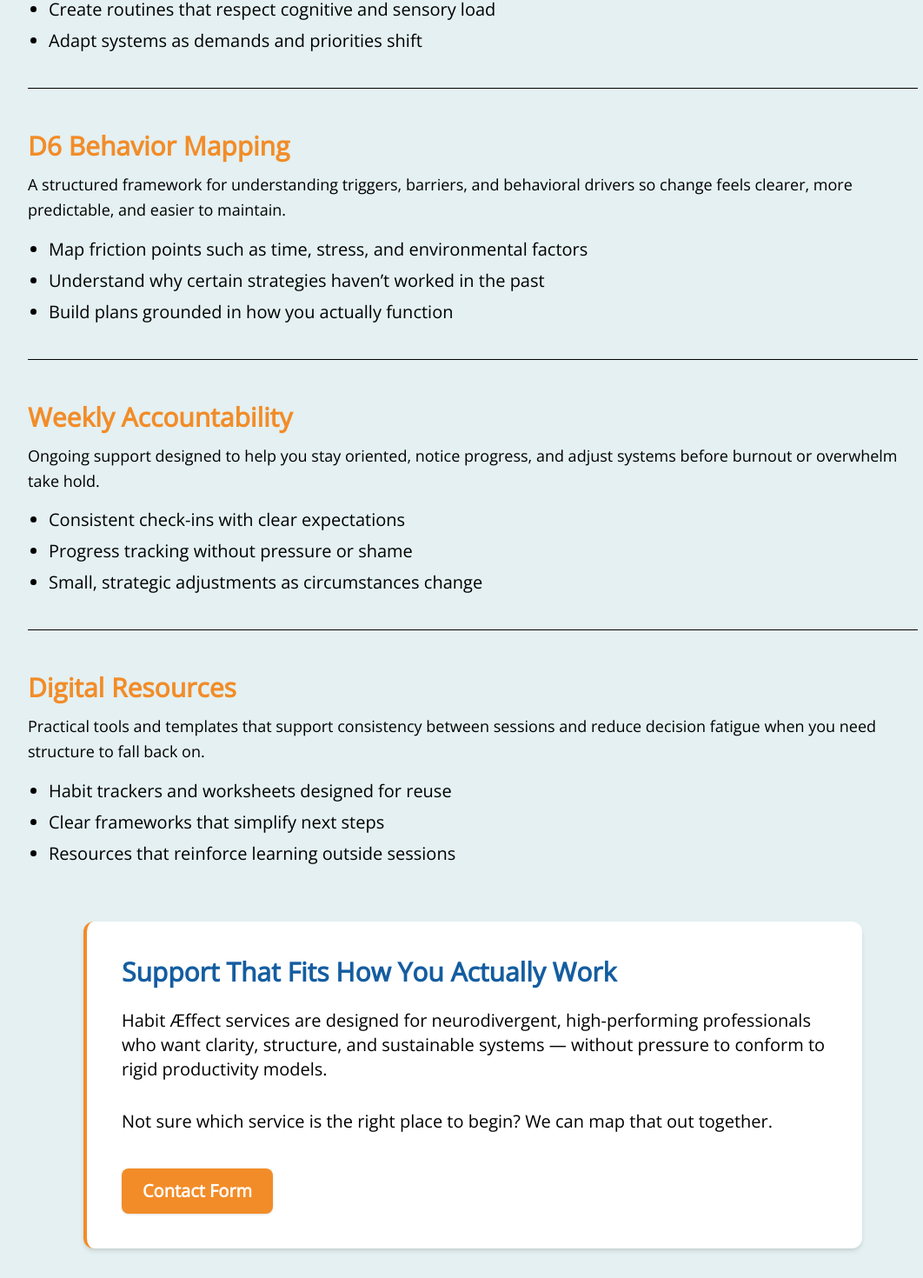
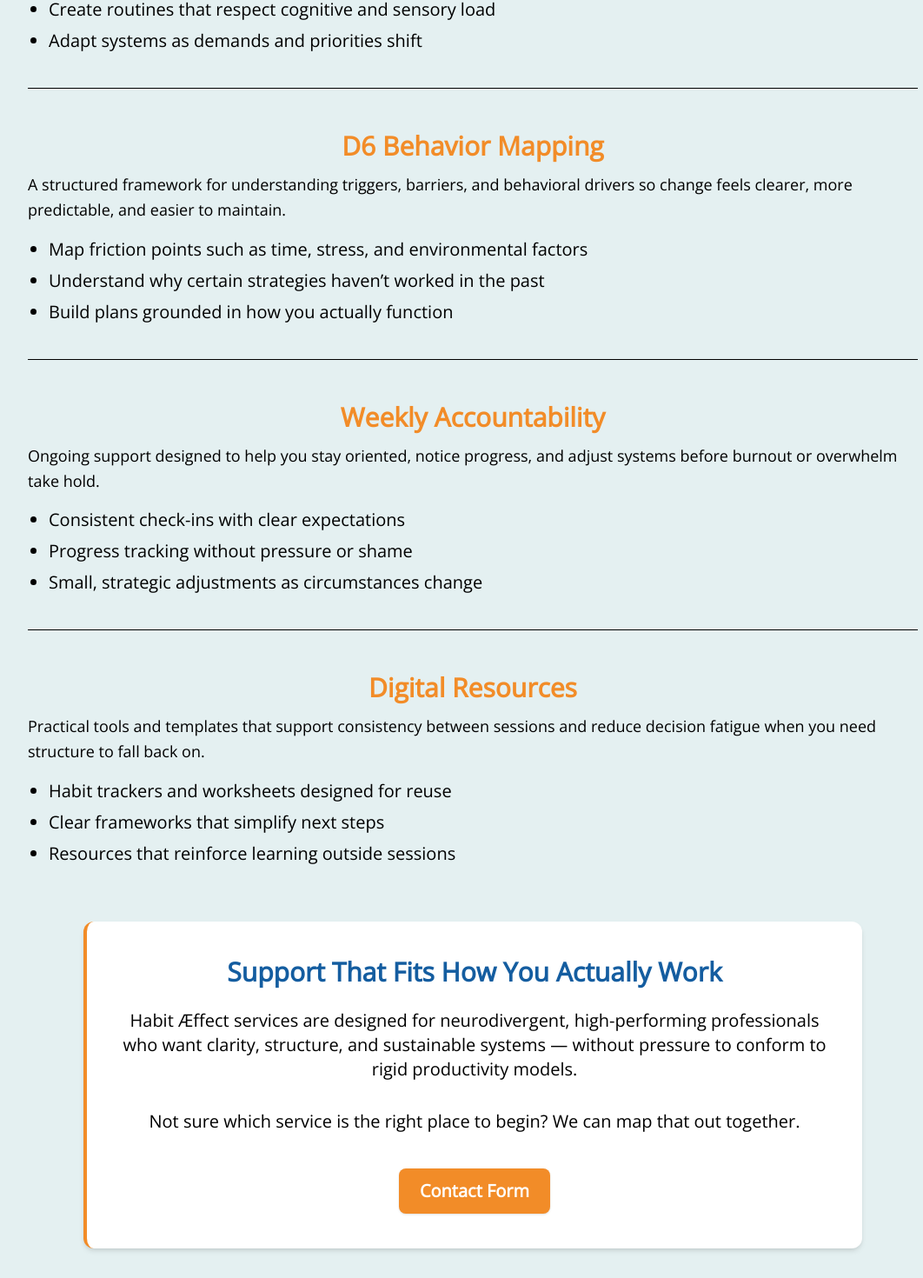
Before and after one commit to D3adchef/HabitAEffect, a React (Vite) app: page /services in a window 1280 px wide. Shown: the part 588-2058 px from the top of the page at 87% size, without its empty margins (96-1158 px from the left). Built offline with nearby package versions, Linux system fonts and the light colour scheme.

Commit message:
center headers

```diff
--- a/src/pages/Home.jsx
+++ b/src/pages/Home.jsx
@@ -51,9 +51,9 @@
         </p>
       </div>
 
-      {/* Transition Æffect Section (unchanged) */}
+      {/* Transition Æffect Section */}
       <div className="max-w-4xl mx-auto mt-12 border-t border-blue-900 pt-6 text-gray-900 font-medium space-y-4">
-        <h2 className="text-2xl font-bold text-orange underline">
+        <h2 className="text-2xl font-bold text-orange underline text-center">
           The Transition Æffect
         </h2>
 
--- a/src/pages/Services.jsx
+++ b/src/pages/Services.jsx
@@ -1,15 +1,16 @@
 export default function Services() {
   return (
     <div className="w-full min-h-screen bg-background pt-32 pb-20 px-6 md:px-12 lg:px-24">
+
       {/* Page Title */}
       <h1 className="text-4xl md:text-5xl font-bold text-orange text-center mb-8">
         Services
       </h1>
 
-      {/* IMPORTANT: forced black text */}
       <div className="max-w-5xl mx-auto text-gray-900 font-medium">
+
         {/* Intro */}
-        <p className="text-lg leading-relaxed mb-12 text-center text-gray-900">
+        <p className="text-lg leading-relaxed mb-12 text-center">
           Habit Æffect offers structured, supportive, research-backed services designed
           for neurodivergent, high-performing professionals who want clarity, sustainable
           systems, and realistic change — without shame or one-size-fits-all solutions.
@@ -17,17 +18,18 @@
 
         {/* Services */}
         <div className="space-y-12">
+
           {/* Service 1 */}
           <section className="pb-10 border-b border-gray-200">
-            <h2 className="text-2xl md:text-3xl font-bold text-orange mb-3">
+            <h2 className="text-2xl md:text-3xl font-bold text-orange mb-3 text-center">
               1:1 Habit Coaching
             </h2>
-            <p className="text-lg leading-relaxed mb-4 text-gray-900">
+            <p className="text-lg leading-relaxed mb-4">
               Individual coaching sessions focused on understanding how your habits
               interact with your work, energy, and environment, and building systems
               that support long-term success.
             </p>
-            <ul className="list-disc pl-6 space-y-2 text-gray-900">
+            <ul className="list-disc pl-6 space-y-2">
               <li>Identify patterns that support or disrupt your goals</li>
               <li>Create routines that respect cognitive and sensory load</li>
               <li>Adapt systems as demands and priorities shift</li>
@@ -36,14 +38,14 @@
 
           {/* Service 2 */}
           <section className="pb-10 border-b border-gray-200">
-            <h2 className="text-2xl md:text-3xl font-bold text-orange mb-3">
+            <h2 className="text-2xl md:text-3xl font-bold text-orange mb-3 text-center">
               D6 Behavior Mapping
             </h2>
-            <p className="text-lg leading-relaxed mb-4 text-gray-900">
+            <p className="text-lg leading-relaxed mb-4">
               A structured framework for understanding triggers, barriers, and behavioral
               drivers so change feels clearer, more predictable, and easier to maintain.
             </p>
-            <ul className="list-disc pl-6 space-y-2 text-gray-900">
+            <ul className="list-disc pl-6 space-y-2">
               <li>Map friction points such as time, stress, and environmental factors</li>
               <li>Understand why certain strategies haven’t worked in the past</li>
               <li>Build plans grounded in how you actually function</li>
@@ -52,14 +54,14 @@
 
           {/* Service 3 */}
           <section className="pb-10 border-b border-gray-200">
-            <h2 className="text-2xl md:text-3xl font-bold text-orange mb-3">
+            <h2 className="text-2xl md:text-3xl font-bold text-orange mb-3 text-center">
               Weekly Accountability
             </h2>
-            <p className="text-lg leading-relaxed mb-4 text-gray-900">
+            <p className="text-lg leading-relaxed mb-4">
               Ongoing support designed to help you stay oriented, notice progress,
               and adjust systems before burnout or overwhelm take hold.
             </p>
-            <ul className="list-disc pl-6 space-y-2 text-gray-900">
+            <ul className="list-disc pl-6 space-y-2">
               <li>Consistent check-ins with clear expectations</li>
               <li>Progress tracking without pressure or shame</li>
               <li>Small, strategic adjustments as circumstances change</li>
@@ -68,38 +70,39 @@
 
           {/* Service 4 */}
           <section>
-            <h2 className="text-2xl md:text-3xl font-bold text-orange mb-3">
+            <h2 className="text-2xl md:text-3xl font-bold text-orange mb-3 text-center">
               Digital Resources
             </h2>
-            <p className="text-lg leading-relaxed mb-4 text-gray-900">
+            <p className="text-lg leading-relaxed mb-4">
               Practical tools and templates that support consistency between sessions
               and reduce decision fatigue when you need structure to fall back on.
             </p>
-            <ul className="list-disc pl-6 space-y-2 text-gray-900">
+            <ul className="list-disc pl-6 space-y-2">
               <li>Habit trackers and worksheets designed for reuse</li>
               <li>Clear frameworks that simplify next steps</li>
               <li>Resources that reinforce learning outside sessions</li>
             </ul>
           </section>
+
         </div>
 
         {/* Closing CTA */}
         <div className="max-w-4xl mx-auto mt-16 bg-white p-10 rounded-xl shadow-md border-l-4 border-orange text-gray-900 font-medium space-y-6">
-          <h2 className="text-2xl md:text-3xl font-bold text-blue">
+          <h2 className="text-2xl md:text-3xl font-bold text-blue text-center">
             Support That Fits How You Actually Work
           </h2>
 
-          <p className="text-gray-900">
+          <p className="text-center">
             Habit Æffect services are designed for neurodivergent, high-performing
             professionals who want clarity, structure, and sustainable systems —
             without pressure to conform to rigid productivity models.
           </p>
 
-          <p className="pt-2 text-gray-900">
+          <p className="pt-2 text-center">
             Not sure which service is the right place to begin? We can map that out together.
           </p>
 
-          <div className="pt-4">
+          <div className="pt-4 text-center">
             <a
               href="/contact"
               className="inline-block bg-orange text-white font-semibold px-6 py-3 rounded-lg shadow hover:bg-[#e07f1f] transition-colors"
@@ -108,6 +111,7 @@
             </a>
           </div>
         </div>
+
       </div>
     </div>
   );
```
